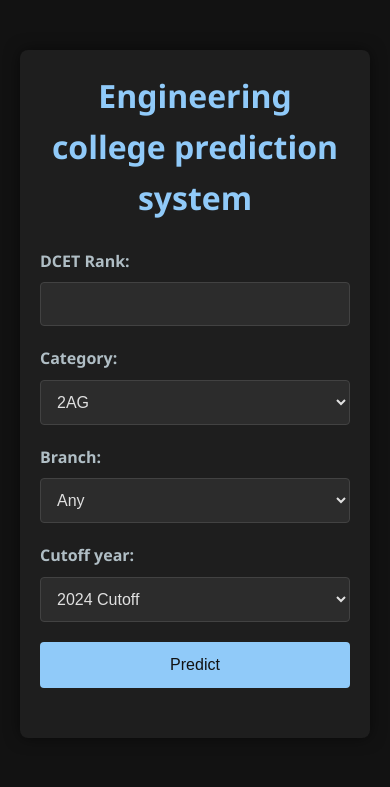
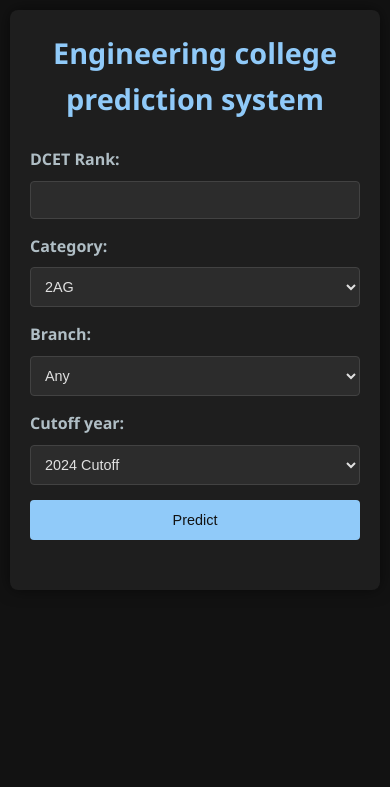
Before and after one commit to ibrahimfadu/project_rank, a Flask app: page / in a window 390 px wide. Shown: the top 787 px of the page. Run offline with Flask 3, Linux system fonts and the light colour scheme.

Commit message:
Update style.css

```diff
--- a/static/style.css
+++ b/static/style.css
@@ -5,7 +5,6 @@
   padding: 0;
 }
 
-  /* Overall dark theme background */
 body {
   font-family: 'Segoe UI', Tahoma, Geneva, Verdana, sans-serif;
   background-color: #121212;
@@ -17,7 +16,7 @@
 /* Container styling */
 .container {
   max-width: 800px;
-    margin: 30px auto;
+  margin: auto;
   background: #1e1e1e;
   padding: 30px;
   border-radius: 8px;
@@ -31,17 +30,17 @@
 }
 
 header h1 {
-    font-size: 2.3rem;
+  font-size: 2.2rem;
   color: #90caf9;
 }
 
-  /* Form section styling */
+/* Form styling */
 .form-section {
   margin-bottom: 30px;
 }
 
 .form-group {
-    margin-bottom: 20px;
+  margin-bottom: 15px;
 }
 
 label {
@@ -60,11 +59,13 @@
   border: 1px solid #424242;
   border-radius: 4px;
   color: #e0e0e0;
+  transition: 0.3s ease;
 }
 
-  input[type="number"]::placeholder,
-  select::placeholder {
-    color: #757575;
+input[type="number"]:focus,
+select:focus {
+  border-color: #90caf9;
+  outline: none;
 }
 
 /* Button styling */
@@ -84,7 +85,11 @@
   background-color: #64b5f6;
 }
 
-  /* Table styling */
+/* Responsive Table Styling */
+.table-container {
+  overflow-x: auto;  /* Enables horizontal scrolling */
+}
+
 table {
   width: 100%;
   border-collapse: collapse;
@@ -102,23 +107,33 @@
   color: #424242;
 }
 
-  /* Error message styling */
-  .error {
-    background-color: #d32f2f;
-    color: #ffffff;
-    border: 1px solid #b71c1c;
-    padding: 12px;
-    border-radius: 4px;
-    margin-bottom: 20px;
-    text-align: center;
+/* Responsive Design */
+@media (max-width: 600px) {
+  body {
+    padding: 10px;
   }
 
-  /* Responsive design adjustments */
-  @media (max-width: 600px) {
-    header h1 {
-      font-size: 2rem;
-    }
   .container {
     padding: 20px;
   }
+
+  header h1 {
+    font-size: 1.8rem;
   }
+
+  input[type="number"],
+  select {
+    padding: 10px;
+    font-size: 0.9rem;
+  }
+
+  button.submit-btn {
+    padding: 12px;
+    font-size: 0.9rem;
+  }
+
+  table th, table td {
+    padding: 10px;
+    font-size: 0.9rem;
+  }
+}
```
Lines whose indentation alone changed are shown as unchanged.
